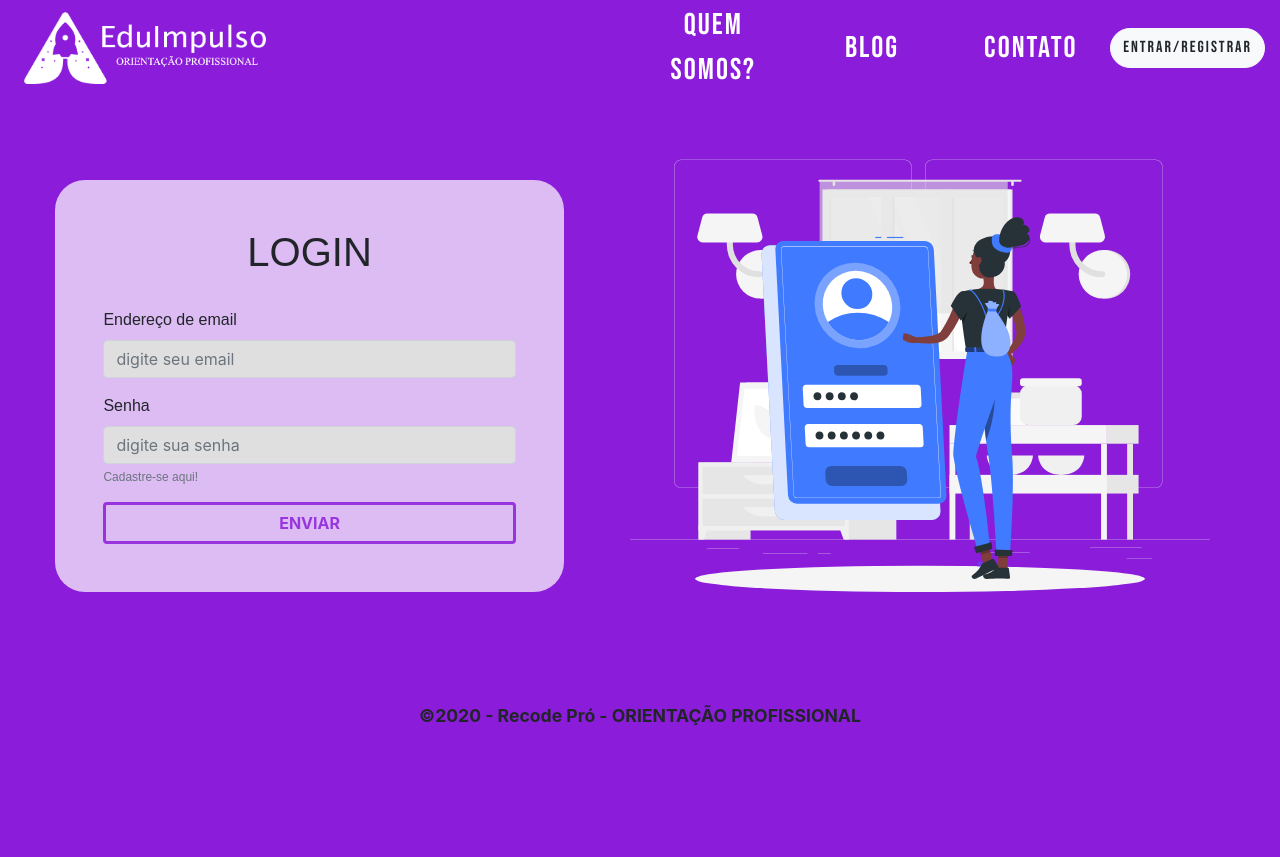
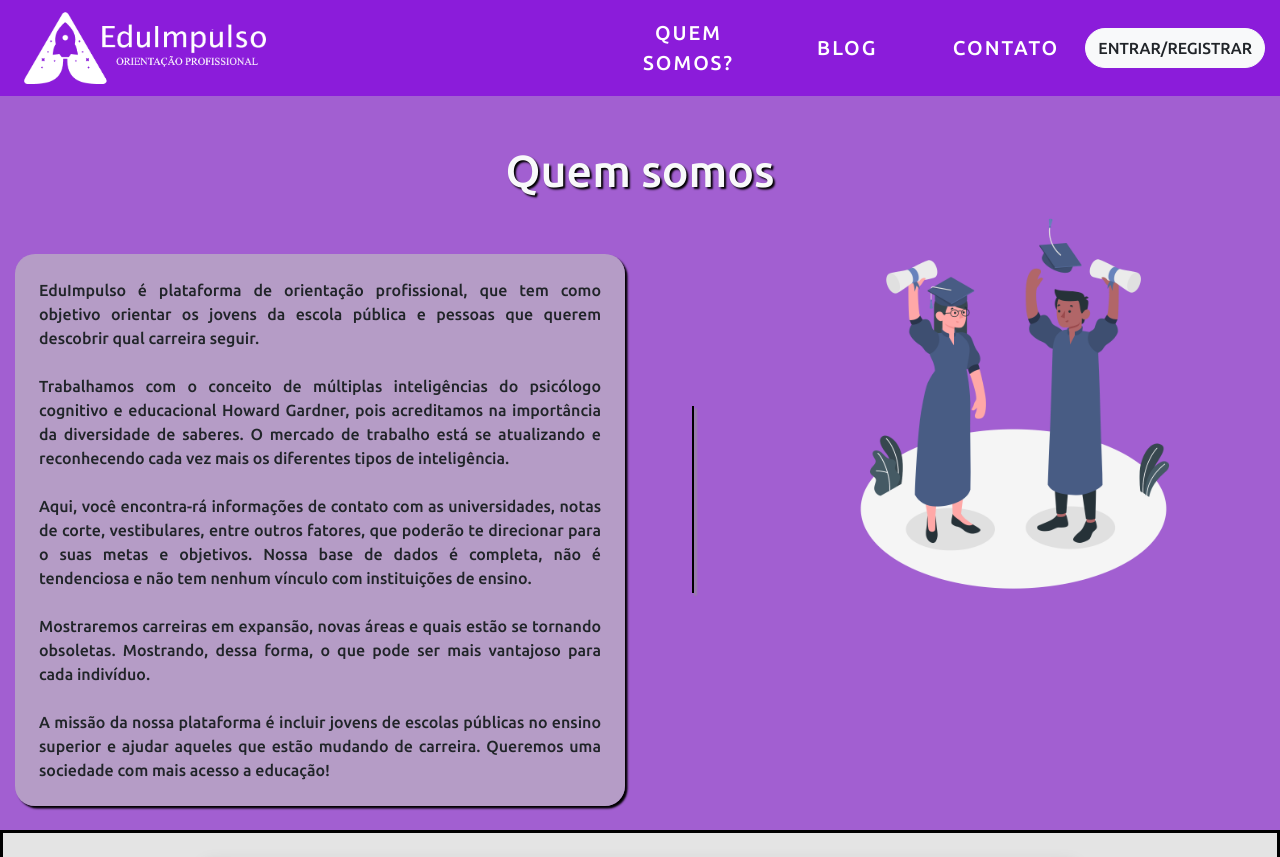
Before and after one commit to EduImpulso/eduimpulso, a PHP site: page /index.php in a window 1280 px wide. Shown: the top 857 px of the page. Before the commit the page ends 725 px from the top, so only its background shows below. Run offline with PHP 8.4, Linux system fonts and the light colour scheme; data that the repository does not hold is empty.

```diff
--- a/index.php
+++ b/index.php
@@ -1,16 +1,16 @@
-<?php
-    require_once('./servidor/conection.php')
-?>
 <!DOCTYPE html>
 <html lang="pt-br">
+
 <head>
     <meta charset="UTF-8">
     <meta name="viewport" content="width=device-width, initial-scale=1.0">
     <link rel="stylesheet" type="text/css" href="./css/global.css">
-    <link rel="stylesheet" type="text/css" href="./css/login.css">
-    <link rel="stylesheet" href="./css/bootstrap-css/bootstrap.css">
+    <link rel="stylesheet" href=".\css\bootstrap-css/bootstrap.css">
+    <!-- <link rel="stylesheet" type="text/css" href="./css/login.css"> -->
     <link rel="shortcut icon" href="./imgs/fav.ico" type="image/x-icon">
-    <title>EduImpulso - Orientação profissional</title>
+    <link rel="preconnect" href="https://fonts.gstatic.com">
+    <link href="https://fonts.googleapis.com/css2?family=Ubuntu:wght@500&display=swap" rel="stylesheet">
+    <title>Quem somos</title>
 
     <style>
         /* MENU DESKTOP */
@@ -25,55 +25,68 @@
             .phone {
                 display: none !important;
             }
+
+            .phone {
+                display: none !important;
             }
+
+        }
+
+        @import url('https://fonts.googleapis.com/css2?family=Nerko+One&display=swap');
     </style>
-
 </head>
 
-<body class="bg-dark">
+<body style="background-color: #a25fd1;">
 
-    <?php require_once('./nav/menu.html')?>
+    <?php require_once('./nav/menu.html') ?>
 
-    <!-- BODY  border: 2px solid black; -->
+    <main class="container-fluid" style="background-color: #a25fd1;">
 
-    <div class="container-fluid d-flex justify-content-center align-items-center">
-        <div class="container-fluid row">
-            <div class="m-auto p-5 col-12 col-md-12 col-lg-12 col-xl-5" style="border-radius: 30px; background-color: rgb(241, 228, 251, 0.8);">
-                <h1 class="text-center pb-4" style="font-family: 'Rubik', sans-serif;">LOGIN</h1>
-                <form>
-                    <div class="form-group">
-                        <label for="exampleInputEmail1" style="font-family: 'Rubik', sans-serif;">Endereço de email</label>
-                        <input type="email" class="form-control" style="background-color: rgb(223, 223, 223);" id="exampleInputEmail1" aria-describedby="emailHelp" placeholder="digite seu email">
+        <div class=" d-flex align-items-center justify-content-center pt-5">
+            <div class="text-center" style="">
+                <h1 class="text-light" style="font-weight: 400; text-shadow: 2px 2px 2px black; font-size: 3.5vw;font-family: 'Ubuntu', sans-serif;">Quem somos</h1>
             </div>
-                    <div class="form-group">
-                        <label for="exampleInputPassword1" style="font-family: 'Rubik', sans-serif;">Senha</label>
-                        <input type="password" class="form-control" style="background-color: rgb(223, 223, 223);" id="exampleInputPassword1" placeholder="digite sua senha">
-                        <a class="form-text text-muted" style="font-family: 'Rubik', sans-serif; font-size: 12px;">Cadastre-se aqui!</a>
+        </div>
+        <div class="row">
+            <div class="col-lg-6 col-xl-6" style="background-color: #a25fd1;  height: 78vh">
+                <p class="text-justify p-4 my-5" style="font-size: 2vh; font-weight: 500; background-color:rgba(192, 192, 192, 0.623); border-radius:20px; box-shadow: 2.5px 2.5px 2px black; font-family: 'Ubuntu', sans-serif;"> EduImpulso é plataforma de orientação profissional, que tem como objetivo orientar os jovens da escola pública e pessoas que querem descobrir qual carreira seguir.
+                    <br /><br /> Trabalhamos com o conceito de múltiplas inteligências do psicólogo cognitivo e educacional Howard Gardner, pois acreditamos na importância da diversidade de saberes. O mercado de trabalho está se atualizando e reconhecendo cada vez mais os diferentes tipos de inteligência.
+                    <br /><br /> Aqui, você encontra-rá informações de contato com as universidades, notas de corte, vestibulares, entre outros fatores, que poderão te direcionar para o suas metas e objetivos. Nossa base de dados é completa, não é tendenciosa e não tem nenhum vínculo com instituições de ensino.
+                    <br /><br /> Mostraremos carreiras em expansão, novas áreas e quais estão se tornando obsoletas. Mostrando, dessa forma, o que pode ser mais vantajoso para cada indivíduo.
+                    <br /><br /> A missão da nossa plataforma é incluir jovens de escolas públicas no ensino superior e ajudar aqueles que estão mudando de carreira. Queremos uma sociedade com mais acesso a educação!
+                </p>
             </div>
 
-                    <button type="submit" class="btn"
-                        style=
-                        "width: 100%;
-                        background-color: rgba(255, 255, 255, 0);
-                        border: 3px solid #8b1cdad7;
-                        color: #8b1cdad7;
-                        font-weight: bold;">
-                        ENVIAR
-                    </button>
-                </form>
+
+            <div class="desktop col-lg-1 col-xl-1" style="">
+                <div style="height: 30%; width: 1px; border:1px black solid; margin: auto; margin-top: 200px; box-shadow: 2.5px 2.5px 2px #919191;"></div>
             </div>
 
-            <div class="container my-auto mx-auto col-md-12 col-lg-6 col-xl-6" id="imgSvg">
-                <img src="./imgs/bannerLogin.svg" alt="Imagem de capa do card">
-            </div>
+
+            <div class="desktop col-lg-5 col-xl-5" style="background-color: #a25fd1;">
+                <div class="d-flex justify-content-center">
+                    <img class="img-fluid my-auto" src="imgs/graduation.png" alt="Estudantes do ensino superior" style="width: 80%; ">
                 </div>
             </div>
 
-    <?php require_once('./nav/footer.html')?>
+
+            <div class="col-lg-12 col-xl-12" style="background-color: #e4e4e4; height:100vh; border: 3px solid black;">
+
+                <div class="embed-responsive embed-responsive-16by9 my-4 mx-auto shadow d-flex justify-content-center align-content-center" style="width: 70%; border: 3px solid black;">
+                    <iframe width="1280" height="720" src="https://www.youtube.com/embed/UvKwbgv-kmo" frameborder="0" allow="accelerometer; autoplay; clipboard-write; encrypted-media; gyroscope; picture-in-picture" allowfullscreen></iframe>
+                </div>
+            </div>
+
+        </div>
+
+    </main>
+
+    <?php require_once('./nav/footer.html') ?>
 
     <script src="https://code.jquery.com/jquery-3.3.1.slim.min.js" integrity="sha384-q8i/X+965DzO0rT7abK41JStQIAqVgRVzpbzo5smXKp4YfRvH+8abtTE1Pi6jizo" crossorigin="anonymous"></script>
     <script src="https://cdnjs.cloudflare.com/ajax/libs/popper.js/1.14.3/umd/popper.min.js" integrity="sha384-ZMP7rVo3mIykV+2+9J3UJ46jBk0WLaUAdn689aCwoqbBJiSnjAK/l8WvCWPIPm49" crossorigin="anonymous"></script>
     <script src="https://stackpath.bootstrapcdn.com/bootstrap/4.1.3/js/bootstrap.min.js" integrity="sha384-ChfqqxuZUCnJSK3+MXmPNIyE6ZbWh2IMqE241rYiqJxyMiZ6OW/JmZQ5stwEULTy" crossorigin="anonymous"></script>
 
 </body>
+
 </html>
--- a/nav/footer.html
+++ b/nav/footer.html
@@ -3,13 +3,13 @@
 <head>
     <meta charset="UTF-8">
     <meta name="viewport" content="width=device-width, initial-scale=1.0">
-    <link rel="stylesheet" href="./css\bootstrap-css/bootstrap.css">
     <link rel="stylesheet" href="./css/global.css">
+    <link rel="stylesheet" href="./css/bootstrap-css/bootstrap.css">
     <title>Document</title>
 </head>
 <body>
     <footer class="container-fluid bg-dark font-weight-bold" style="height: 10vh; font-size: 110%;">
-        <div class="container text-center d-flex align-items-center justify-content-center" style="height: 100%;">
+        <div class="container text-center d-flex align-items-center justify-content-center" style="height: 100%; font-family: 'Ubuntu', sans-serif;">
             ©2020 - Recode Pró - ORIENTAÇÃO PROFISSIONAL
         </div>
     </footer>
--- a/nav/menu.html
+++ b/nav/menu.html
@@ -5,7 +5,9 @@
     <meta charset="UTF-8">
     <meta name="viewport" content="width=device-width, initial-scale=1.0">
     <link rel="stylesheet" href="./css/global.css">
-    <link rel="stylesheet" href="./css/bootstrap-css\bootstrap.css">
+    <link rel="stylesheet" href="./css/bootstrap-css/bootstrap.css">
+    <link rel="preconnect" href="https://fonts.gstatic.com">
+    <link href="https://fonts.googleapis.com/css2?family=Ubuntu:wght@500&display=swap" rel="stylesheet">
     <title>Menu</title>
 
     <style>
@@ -28,27 +30,29 @@
 <body>
 
     <!-- MENU DESKTOP -->
-    <nav class="desktop nav row d-flex align-items-center bg-dark" style="height: 12vh;">
+    <nav class="desktop nav row d-flex align-items-center bg-dark" style="height: 12vh; box-shadow: 2px 2px 10px black; border: #a25fd1;">
         <!-- Logo do site -->
-        <a class="col-md-3 col-lg-3 d-flex align-items-center justify-content-left" href="#"
+        <a class="col-md-3 col-lg-3 d-flex align-items-center justify-content-left" href="../eduimpulso/index.php"
             style="height: 100% !important;">
             <img class="ml-4" src="./imgs/EduImpumso.png" width="250vw"
                 alt="logo EduImpulso">
         </a>
         <div class="row col-md-9 col-lg-9 align-items-center justify-content-end" id="conteudoNavbarSuportado">
             <a class=" text-white text-center col-lg-2 d-flex align-items-center justify-content-center"
-                style="font-size: 30px;" href="">QUEM SOMOS?</a>
+                style="font-size: 20px; font-family: 'Ubuntu', sans-serif;" href="../eduimpulso/quem_somos.php?">QUEM SOMOS?</a>
+
             <a class=" text-white text-center col-lg-2 d-flex align-items-center justify-content-center"
-                style="font-size: 30px;" href="">BLOG</a>
+                style="font-size: 20px; font-family: 'Ubuntu', sans-serif;" href="">BLOG</a>
+
             <a class=" text-white text-center col-lg-2 d-flex align-items-center justify-content-center"
-                style="font-size: 30px;" href="">CONTATO</a>
-            <button class="btn btn-light" style="height: 5vh; border-radius: 100px; font-family:'Bebas Neue', cursive; letter-spacing: 2px;" type="submit">ENTRAR/REGISTRAR</button>
+                style="font-size: 20px; font-family: 'Ubuntu', sans-serif;" href="../eduimpulso/fale_conosco.php">CONTATO</a>
+            <button class="btn btn-light" style="height: 5vh; border-radius: 100px; font-family: 'Ubuntu', sans-serif;", cursive; letter-spacing: 2px;" type="submit">ENTRAR/REGISTRAR</button>
         </div>
     </nav>
     <!-- /MENU DESKTOP -->
 
     <!-- MENU DEVICE -->
-    <nav class="phone row navbar navbar-light bg-dark p-4" style="vertical-align: center; justify-content: center;">
+    <nav class="phone row navbar navbar-light bg-dark p-4" style="vertical-align: center; justify-content: center; ">
         <!-- Logo do site -->
         <a class="col-6 col-sm-6 col-md-6 col-lg-6 d-flex align-items-center justify-content-left" href="#">
             <img class="img-fluid" src="./imgs/EduImpumso.png"
```
Lines whose indentation alone changed are shown as unchanged.
